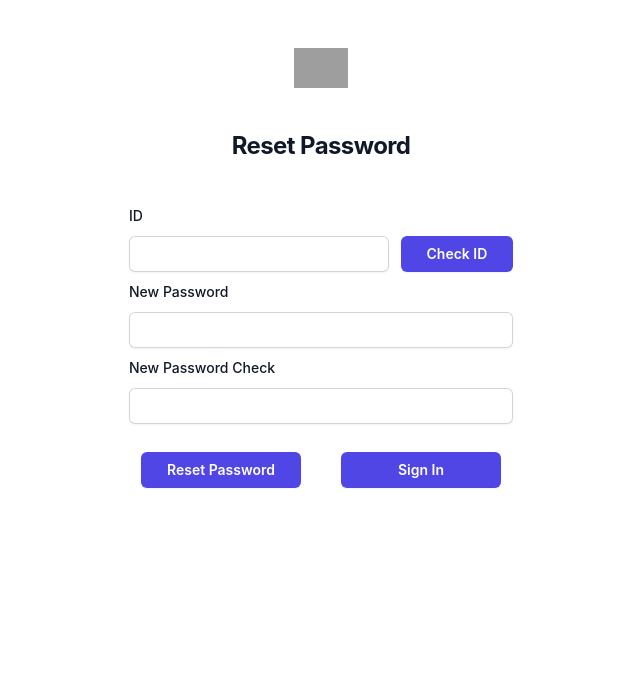
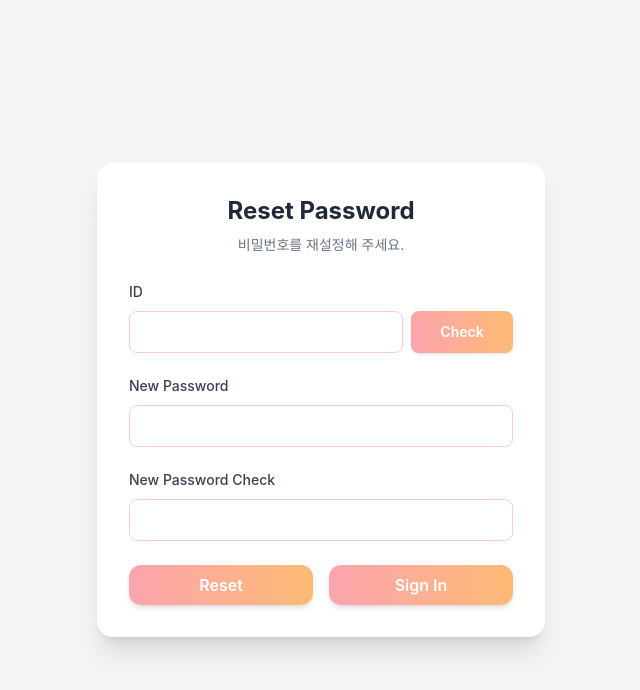
Before and after one commit to hjw9504/React, a React (Create React App) app: page /reset/password in a window 1280 px wide. Shown: the top 690 px of the page, without its empty margins (319-959 px from the left). Built offline with nearby package versions, Linux system fonts and the light colour scheme; grey boxes are pictures that could not be loaded.

Commit message:
비밀번호 찾기 페이지 UI 업데이트

```diff
--- a/src/App.tsx
+++ b/src/App.tsx
@@ -8,6 +8,7 @@ import Register from "./component/user/Register";
 import MyPage from "./component/user/MyPage";
 import MyInfo from "./component/user/MyInfo";
 import ResetPassword from "./component/user/ResetPassword";
+import WritePost from "./component/post/WritePost";
 import Post from "./component/post/Post";
 import PostDetail from "./component/post/PostDetail";
 import PostEdit from "./component/post/PostEdit";
--- a/src/component/post/PostDetail.tsx
+++ b/src/component/post/PostDetail.tsx
@@ -1,5 +1,3 @@
-import {Bars3Icon, XMarkIcon} from "@heroicons/react/24/outline";
-import {Dialog} from "@headlessui/react";
 import {useEffect, useLayoutEffect, useRef, useState} from "react";
 import {useNavigate, useParams} from "react-router-dom";
 import Headers from "../utils/Headers";
--- a/src/component/post/PostEdit.tsx
+++ b/src/component/post/PostEdit.tsx
@@ -1,5 +1,3 @@
-import {Bars3Icon, XMarkIcon} from "@heroicons/react/24/outline";
-import {Dialog} from "@headlessui/react";
 import {useEffect, useLayoutEffect, useRef, useState} from "react";
 import {useNavigate, useParams} from "react-router-dom";
 import Headers from "../utils/Headers";
--- a/src/component/user/LoginNew.tsx
+++ b/src/component/user/LoginNew.tsx
@@ -130,12 +130,21 @@ export default function Login() {
           </button>
         </form>
 
+        <div className="flex gap-3 justify-center">
           <p className="text-center text-sm text-gray-500 mt-6">
             계정이 없으신가요?{" "}
             <Link to="/register" className="text-indigo-600 font-medium">
               회원가입
             </Link>
           </p>
+
+          <p className="text-center text-sm text-gray-500 mt-6">
+            비밀번호를 잊으셨나요?{" "}
+            <Link to="/reset/password" className="text-indigo-600 font-medium">
+              비밀번호 찾기
+            </Link>
+          </p>
+        </div>
 
         {isLoginFail && (
           <p className="text-red-500 text-sm mt-2">
--- a/src/component/user/ResetPassword.tsx
+++ b/src/component/user/ResetPassword.tsx
@@ -1,61 +1,39 @@
-import {Link, Navigate, useNavigate} from "react-router-dom";
-import {Button} from "@material-tailwind/react";
-import {useEffect, useLayoutEffect, useState} from "react";
+import {useState} from "react";
+import {useNavigate} from "react-router-dom";
 
-export default function Home() {
+export default function ResetPassword() {
   const [userId, setUserId] = useState("");
   const [newPassword, setNewPassword] = useState("");
   const [newPasswordCheck, setNewPasswordCheck] = useState("");
   const [isExist, setIsExist] = useState(false);
+
   const navigate = useNavigate();
 
-  useLayoutEffect(() => {}, []);
+  const saveUserId = (e: any) => setUserId(e.target.value);
+  const saveNewPassword = (e: any) => setNewPassword(e.target.value);
+  const saveNewPasswordCheck = (e: any) => setNewPasswordCheck(e.target.value);
 
-  useEffect(() => {});
-
-  const onHandleData = (response: any) => {
-    alert("Register Success!");
-    navigate("/login");
-  };
-
-  const saveUserId = (event: any) => {
-    setUserId(event.target.value);
-  };
-
-  const saveNewPassword = (event: any) => {
-    setNewPassword(event.target.value);
-  };
-
-  const saveNewPasswordCheck = (event: any) => {
-    setNewPasswordCheck(event.target.value);
-  };
-
-  const checkUserId = async (event: any) => {
-    if (userId === undefined || userId === null || userId === "") {
+  const checkUserId = async () => {
+    if (!userId) {
       alert("Input UserId");
       return;
     }
 
-    await fetch(`/check/userId?userId=${userId}`, {
-      method: "GET",
-      headers: {
-        "Content-Type": "application/json",
-      },
-    })
-      .then((res) => res.json())
-      .then((res) => {
-        if (res.resultData) {
+    const res = await fetch(`/check/userId?userId=${userId}`, {
+      headers: {"Content-Type": "application/json"},
+    });
+    const data = await res.json();
+
+    if (data.resultData) {
       setIsExist(true);
     } else {
       setUserId("");
-          alert("Wrong User Id");
+      alert("ID를 찾을 수 없습니다!");
     }
-      });
   };
 
   const onResetPassword = async () => {
-    try {
-      if (userId === "" || newPassword === "" || newPasswordCheck === "") {
+    if (!userId || !newPassword || !newPasswordCheck) {
       alert("Input All Infos");
       return;
     }
@@ -67,142 +45,116 @@ export default function Home() {
       return;
     }
 
-      const data = {
+    const body = {
       userId: userId,
       newUserPw: newPassword,
     };
-      await fetch(`/reset/password`, {
+
+    const res = await fetch(`/reset/password`, {
       method: "POST",
-        headers: {
-          "Content-Type": "application/json",
-        },
-        body: JSON.stringify(data),
-      })
-        .then((res) => res.json())
-        .then((res) => {
-          if (res.resultData === "success") {
+      headers: {"Content-Type": "application/json"},
+      body: JSON.stringify(body),
+    });
+
+    const data = await res.json();
+
+    if (data.resultData === "success") {
       alert("Password Changed!");
       navigate("/login");
     } else {
       alert("Register Fail");
     }
-        });
-    } catch (err) {
-      console.log(err);
-    }
   };
 
-  const goSignIn = () => {
-    navigate("/login");
-  };
+  const goSignIn = () => navigate("/login");
 
   return (
-    <>
-      <div className="flex min-h-full flex-1 flex-col justify-center px-6 py-12 lg:px-8">
-        <div className="sm:mx-auto sm:w-full sm:max-w-sm">
-          <img
-            className="mx-auto h-10 w-auto"
-            src="https://tailwindui.com/img/logos/mark.svg?color=indigo&shade=600"
-            alt="Your Company"
-          />
-          <h2 className="mt-10 text-center text-2xl font-bold leading-9 tracking-tight text-gray-900">
+    <div className="min-h-screen bg-gray-100 flex items-center justify-center px-6 py-16">
+      <div className="w-full max-w-md bg-white rounded-2xl shadow-xl p-8">
+        <h1 className="text-2xl font-bold text-center text-gray-800 mb-2">
           Reset Password
-          </h2>
-        </div>
+        </h1>
+        <p className="text-sm text-center text-gray-500 mb-6">
+          비밀번호를 재설정해 주세요.
+        </p>
 
-        <div className="mt-10 sm:mx-auto sm:w-full sm:max-w-sm">
-          <div>
-            <div className="flex items-center justify-between">
-              <label
-                htmlFor="userId"
-                className="block text-sm font-medium leading-6 text-gray-900"
-              >
-                ID
-              </label>
-            </div>
-            <div className="flex mt-2 my-2">
+        {/* ID 영역 */}
+        <div className="mb-5">
+          <label className="text-sm text-gray-700 font-medium">ID</label>
+          <div className="flex gap-2 mt-2">
             <input
-                id="userId"
+              type="text"
               value={userId}
-                name="userId"
               onChange={saveUserId}
-                type="text"
-                required
               disabled={isExist}
-                className="block w-[70%] rounded-md border-0 mr-3 py-1.5 text-gray-900 shadow-sm ring-1 ring-inset ring-gray-300 placeholder:text-gray-400 focus:ring-2 focus:ring-inset focus:ring-indigo-600 sm:text-sm sm:leading-6"
+              className="flex-1 px-3 py-2 border border-rose-200 rounded-lg bg-white
+                        focus:outline-none focus:ring-2 focus:ring-rose-300
+                        transition-all duration-200"
             />
             <button
               onClick={checkUserId}
-                className="flex w-[30%] justify-center items-center rounded-md bg-indigo-600 px-3 text-sm font-semibold leading-6 text-white shadow-sm hover:bg-indigo-500 focus-visible:outline focus-visible:outline-2 focus-visible:outline-offset-2 focus-visible:outline-indigo-600"
               disabled={isExist}
+              className="w-28
+              bg-gradient-to-r from-rose-300 to-orange-300
+              text-white rounded-lg text-sm font-semibold
+              hover:from-rose-400 hover:to-orange-400
+              transition shadow"
             >
-                Check ID
+              Check
             </button>
           </div>
         </div>
 
-          <div>
-            <div className="flex items-center justify-between">
-              <label
-                htmlFor="newPassword"
-                className="block text-sm font-medium leading-6 text-gray-900"
-              >
+        {/* PW */}
+        <div className="mb-5">
+          <label className="text-sm text-gray-700 font-medium">
             New Password
           </label>
-            </div>
-            <div className="mt-2 my-2">
           <input
-                id="newPassword"
+            type="password"
             value={newPassword}
-                name="newPassword"
             onChange={saveNewPassword}
-                type="newPassword"
-                autoComplete="current-password"
-                required
-                className="block w-full rounded-md border-0 py-1.5 text-gray-900 shadow-sm ring-1 ring-inset ring-gray-300 placeholder:text-gray-400 focus:ring-2 focus:ring-inset focus:ring-indigo-600 sm:text-sm sm:leading-6"
+            className="w-full mt-2 px-3 py-2 border border-rose-200 rounded-lg bg-white
+                       focus:outline-none focus:ring-2 focus:ring-rose-300
+                       transition-all duration-200"
           />
         </div>
+
+        {/* PW CHECK */}
+        <div className="mb-6">
+          <label className="text-sm text-gray-700 font-medium">
+            New Password Check
+          </label>
+          <input
+            type="password"
+            value={newPasswordCheck}
+            onChange={saveNewPasswordCheck}
+            className="w-full mt-2 px-3 py-2 border border-rose-200 rounded-lg bg-white
+                       focus:outline-none focus:ring-2 focus:ring-rose-300
+                       transition-all duration-200"
+          />
         </div>
 
-          <div>
-            <div className="flex items-center justify-between">
-              <label
-                htmlFor="newPasswordCheck"
-                className="block text-sm font-medium leading-6 text-gray-900"
-              >
-                New Password Check
-              </label>
-            </div>
-            <div className="mt-2 my-2">
-              <input
-                id="newPasswordCheck"
-                value={newPasswordCheck}
-                name="newPasswordCheck"
-                onChange={saveNewPasswordCheck}
-                type="newPasswordCheck"
-                autoComplete="current-password"
-                required
-                className="block w-full rounded-md border-0 py-1.5 text-gray-900 shadow-sm ring-1 ring-inset ring-gray-300 placeholder:text-gray-400 focus:ring-2 focus:ring-inset focus:ring-indigo-600 sm:text-sm sm:leading-6"
-              />
-            </div>
-          </div>
-
-          <div className="pt-5 flex justify-center">
+        {/* 버튼 */}
+        <div className="flex gap-4 justify-center">
           <button
             onClick={onResetPassword}
-              className="w-[160px] justify-center rounded-md bg-indigo-600 py-1.5 mr-10 text-sm font-semibold leading-6 text-white shadow-sm hover:bg-indigo-500 focus-visible:outline focus-visible:outline-2 focus-visible:outline-offset-2 focus-visible:outline-indigo-600"
+            className="flex-1 bg-gradient-to-r from-rose-300 to-orange-300
+                       hover:from-rose-400 hover:to-orange-400
+                       text-white font-semibold py-2 rounded-xl shadow-md transition"
           >
-              Reset Password
+            Reset
           </button>
           <button
             onClick={goSignIn}
-              className="w-[160px] justify-center rounded-md bg-indigo-600 py-1.5 text-sm font-semibold leading-6 text-white shadow-sm hover:bg-indigo-500 focus-visible:outline focus-visible:outline-2 focus-visible:outline-offset-2 focus-visible:outline-indigo-600"
+            className="flex-1 bg-gradient-to-r from-rose-300 to-orange-300
+                       hover:from-rose-400 hover:to-orange-400
+                       text-white font-semibold py-2 rounded-xl shadow-md transition"
           >
             Sign In
           </button>
         </div>
       </div>
     </div>
-    </>
   );
 }
```
Also changed, not shown: src/component/Error.tsx (+26 -20 lines), src/component/post/WritePost.tsx (added, +86 -0 lines), src/component/user/MyPage.tsx (+19 -0 lines), src/component/utils/HeadersNew.tsx (+5 -2 lines). Lines whose indentation alone changed are shown as unchanged.
